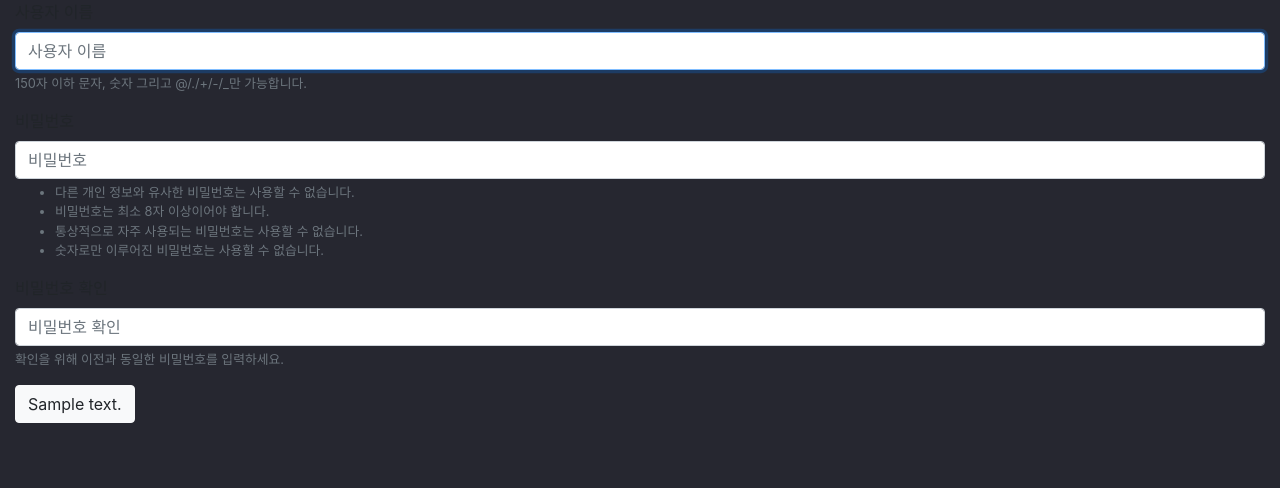
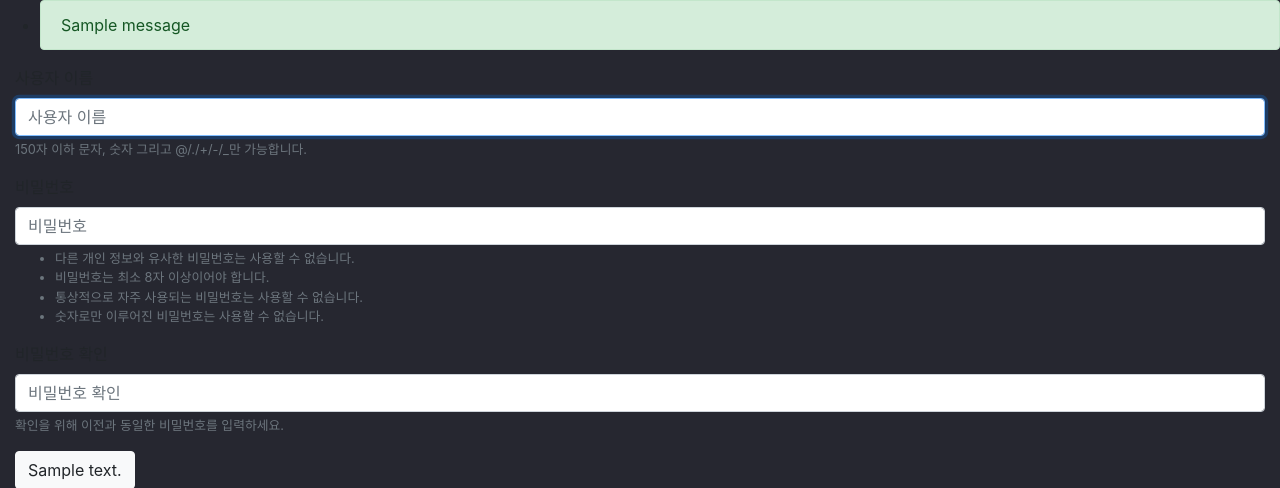
Before and after one commit to Cornelii/ourwatcha, a Django app: template accounts/templates/accounts/forms.html in a window 1280 px wide. Shown: the part 84-572 px from the top of the page. Run offline with Django 3.2, Linux system fonts and the light colour scheme; tables that the repository leaves empty hold one stand-in row (values such as "Sample post"); the template is opened without the code that fills it: values that come from a table or form of the project are taken from there, most other values are stand-ins (such as "Sample title", 1, 10 or a date in 2020); one stand-in notice (Sample message) is shown; parts of the project's set-up code (start-up, migrations or seed data) failed here and were passed over; some libraries are stand-ins or nearby versions; some web fonts are replaced.

Commit message:
회원가입 실패시 에러 메세지 상단에 출력되도록 설정
forms.html : django.messages에 등록된 메세지가 있는 경우 출력
views.py : form에서 error 메세지를 가져와서 django.messages에 저장

```diff
--- a/accounts/templates/accounts/forms.html
+++ b/accounts/templates/accounts/forms.html
@@ -7,7 +7,21 @@ OurWatCha Movies
 
 
 {% block body %}
-    <link rel="stylesheet" href="{% static 'movies/css/movies.css' %}">
+<link rel="stylesheet" href="{% static 'movies/css/movies.css' %}">
+
+<!-- django messages start -->
+{% if messages %}
+<ul class="messages">
+    {% for msg in messages %}
+    <li>
+        <div class="alert alert-{{msg.level_tag}}" role="alert">
+        {{msg.message}}
+        </div>
+    </li>
+    {% endfor %}
+</ul>
+{% endif %}
+<!-- django messages end -->
 
 <div class="container-fluid" id="movie_app">
     {% load bootstrap4 %}
```
Also changed, not shown: accounts/views.py (+12 -1 lines).
